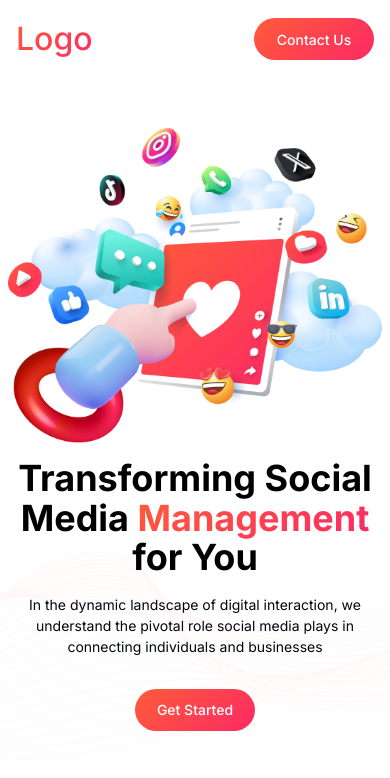
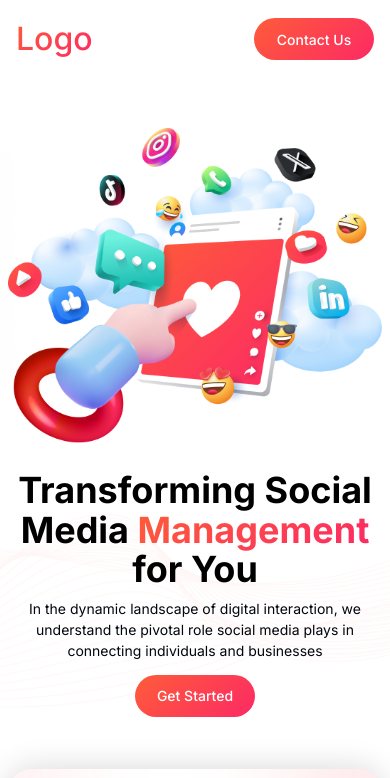
Before and after one commit to Gagandharmk/social-media-website, a Next.js app: page / in a window 390 px wide. Shown: the top 778 px of the page. Built offline with nearby package versions, Linux system fonts and the light colour scheme; a web font is replaced by a local one.

Commit message:
Benefits Boulevard

```diff
--- a/src/components/home/HeroSection.jsx
+++ b/src/components/home/HeroSection.jsx
@@ -8,11 +8,11 @@ const HeroSection = () => {
       className="bg-[url('/images/png/Hero-bg.png')] bg-no-repeat g-origin-content bg-bottom bg-cover w-full  relative"
       id="home"
     >
-      <div className="max-w-[1170px] sm:px-4 px-2 md:py-[206px] pt-[128px] pb-[60px] w-full mx-auto ">
+      <div className="max-w-[1170px] sm:px-4 px-2 md:py-[206px] pt-[128px] sm:pb-[60px] pb-[20px] w-full mx-auto ">
         <div className="w-full fixed top-0 left-0 z-50">
           <Nav />
         </div>
-        <div className="flex flex-col-reverse lg:flex-row items-center justify-center sm:gap-[52px] gap-4 relative">
+        <div className="flex flex-col-reverse lg:flex-row items-center justify-center sm:gap-[52px] gap-7 relative">
           <img
             className="hidden lg:block absolute right-[-120px] top-[-55px]"
             src="/images/png/forgroundImg1.png"
@@ -33,7 +33,7 @@ const HeroSection = () => {
               Transforming Social Media{" "}
               <span className="gradient-text">Management</span> for You
             </h1>
-            <p className="text-base mt-[16px] mb-[32px] text-[#00070E] lg:text-left text-center">
+            <p className="text-base sm:mt-[16px] mt-[8px] sm:mb-[32px] mb-[14px] text-[#00070E] lg:text-left text-center">
               In the dynamic landscape of digital interaction, we understand the
               pivotal role social media plays in connecting individuals and
               businesses
```
